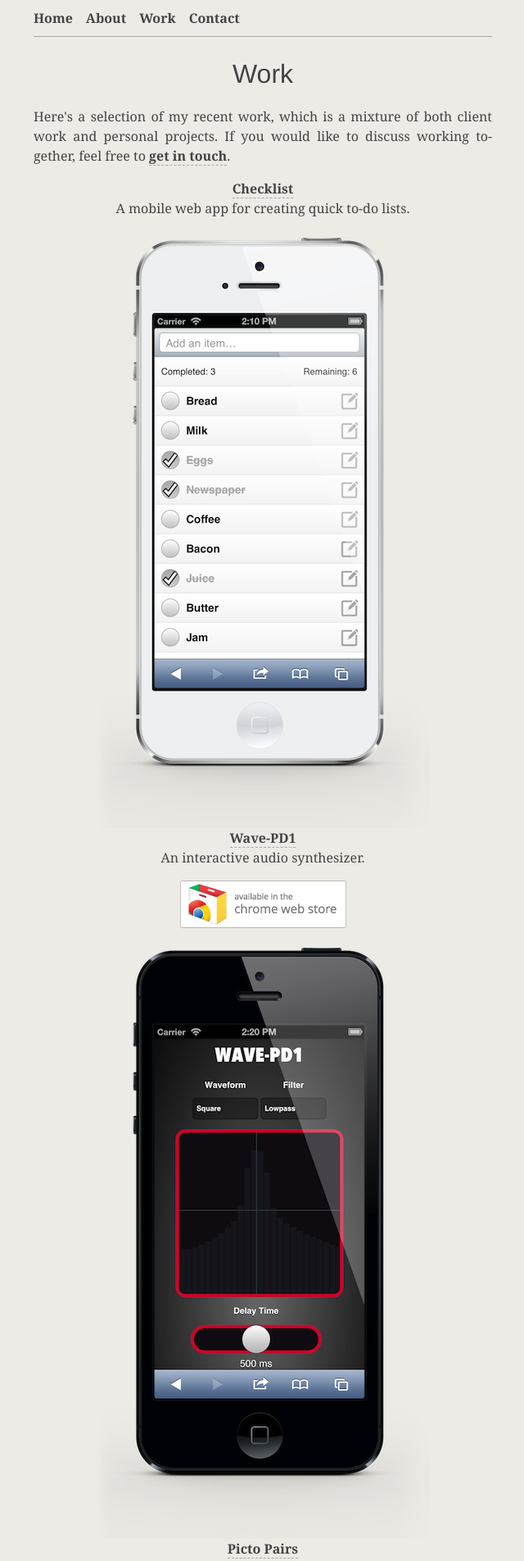
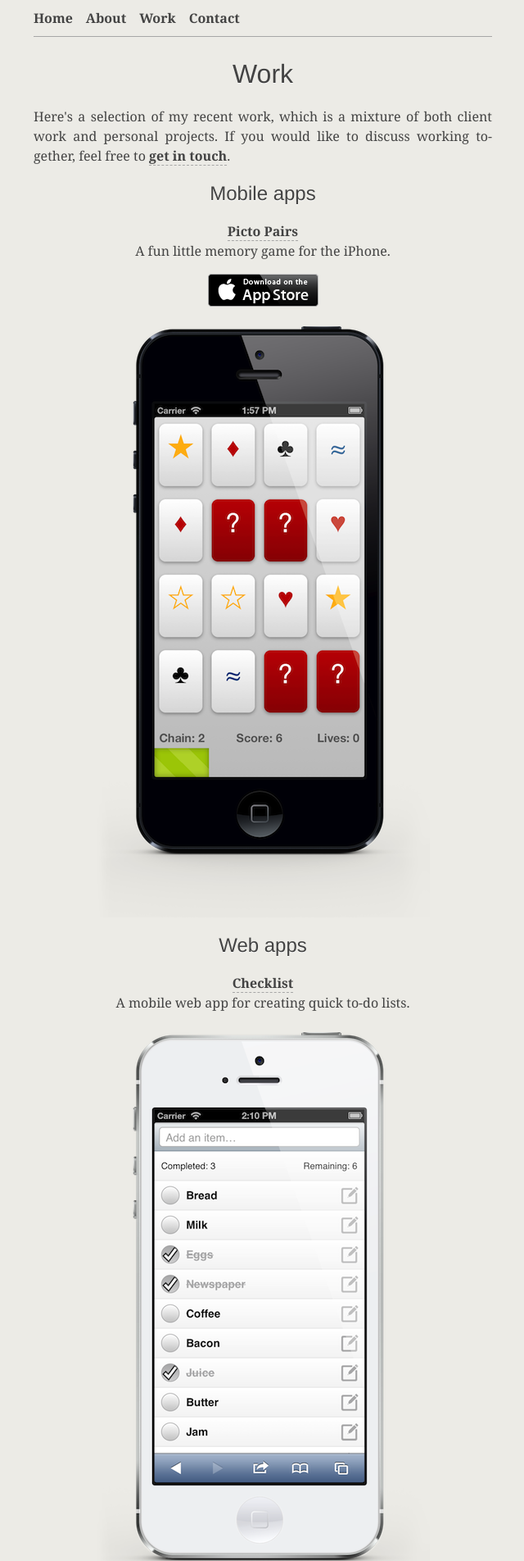
Before and after one commit to alexgibson/alxgbsn.co.uk, a Jekyll site: the page built from work/index.html, in a window 1280 px wide. Shown: the top 1904 px of the page at 82% size, without its empty margins (319-959 px from the left). Built offline with Jekyll 4.4.1, drawn with Linux system fonts in a browser that asks for light colours; Markdown is read by kramdown in place of the engine named in the settings; comment, search, counter and statistics services are not loaded; some of the changed text lies outside the part shown.

Commit message:
Update portfolio sections

```diff
--- a/sass/styles.scss
+++ b/sass/styles.scss
@@ -164,6 +164,10 @@ aside[role=complimentary] {
 	margin-top: 2em;
 }
 
+.portfolio h2 {
+	text-align: center;
+}
+
 figure {
 	display: block;
 
--- a/work/index.html
+++ b/work/index.html
@@ -10,6 +10,23 @@ desc: Recent work by Alex Gibson, a freelance front end developer from Newcastle
 	<p>
 		Here's a selection of my recent work, which is a mixture of both client work and personal projects. If you would like to discuss working together, feel free to <a href="{{ root }}/contact/">get in touch</a>.
 	</p>
+
+	<section class="portfolio">
+
+		<h2>Mobile apps</h2>
+
+		<figure>
+			<figcaption>
+				<a href="http://appstore.com/pictopairs" onClick="_gaq.push(['_trackEvent', 'App Store', 'Link', 'Picto Pairs']);">Picto Pairs</a><br>A fun little memory game for the iPhone.<p><a class="image-link" href="http://appstore.com/pictopairs" onClick="_gaq.push(['_trackEvent', 'App Store', 'Link', 'Picto Pairs']);"><img class="fadeIn" src="{{ root }}/images/appstore.png" height="40" width="135" alt="Download on the App Store" /></a></p>
+			</figcaption>
+			<img class="fadeIn" src="{{root}}/images/pictopairs.png"  alt="Picto Pairs app running on iPhone 5" />
+		</figure>
+
+	</section>
+
+	<section class="portfolio">
+
+		<h2>Web apps</h2>
 
 		<figure>
 			<figcaption>
@@ -25,12 +42,11 @@ desc: Recent work by Alex Gibson, a freelance front end developer from Newcastle
 			<img class="fadeIn" src="{{root}}/images/wavepad.png"  alt="Wave-PD1 running in Safari on iPhone 5" />
 		</figure>
 
-	<figure>
-		<figcaption>
-			<a href="http://appstore.com/pictopairs" onClick="_gaq.push(['_trackEvent', 'App Store', 'Link', 'Picto Pairs']);">Picto Pairs</a><br>A fun little memory game for the iPhone.<p><a class="image-link" href="http://appstore.com/pictopairs" onClick="_gaq.push(['_trackEvent', 'App Store', 'Link', 'Picto Pairs']);"><img class="fadeIn" src="{{ root }}/images/appstore.png" height="40" width="135" alt="Download on the App Store" /></a></p>
-		</figcaption>
-		<img class="fadeIn" src="{{root}}/images/pictopairs.png"  alt="Picto Pairs app running on iPhone 5" />
-	</figure>
+	</section>
+
+	<section class="portfolio">
+
+		<h2>Websites</h2>
 
 		<figure>
 			<figcaption>
@@ -38,6 +54,8 @@ desc: Recent work by Alex Gibson, a freelance front end developer from Newcastle
 			</figcaption>
 			<img class="fadeIn" src="{{root}}/images/dreampopbakery.png"  alt="Dream Pop Bakery website running in Safari on iPhone 5" />
 		</figure>
+
+	</section>
 
 	<section>
 		<h2>JavaScript Plugins</h2>
```
Also changed, not shown: css/styles.css, 5 other files. Lines whose indentation alone changed are shown as unchanged.
